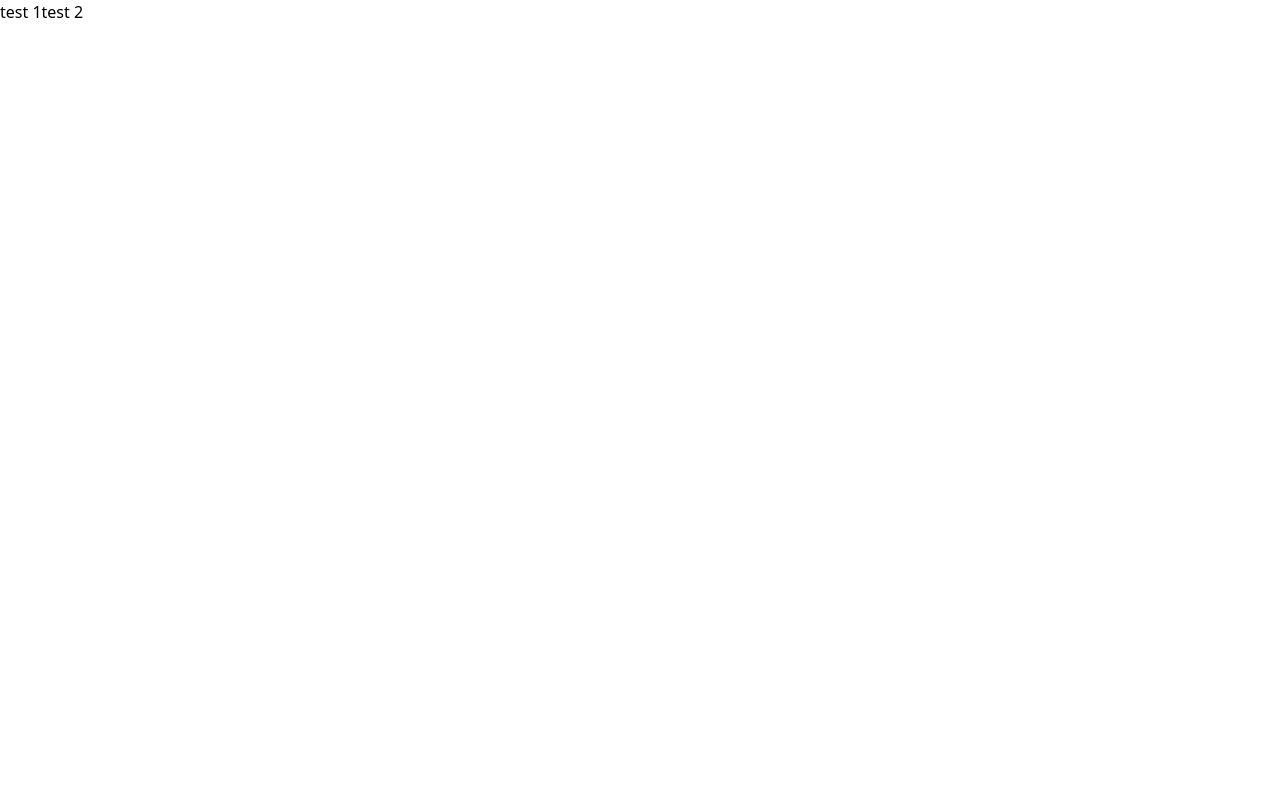
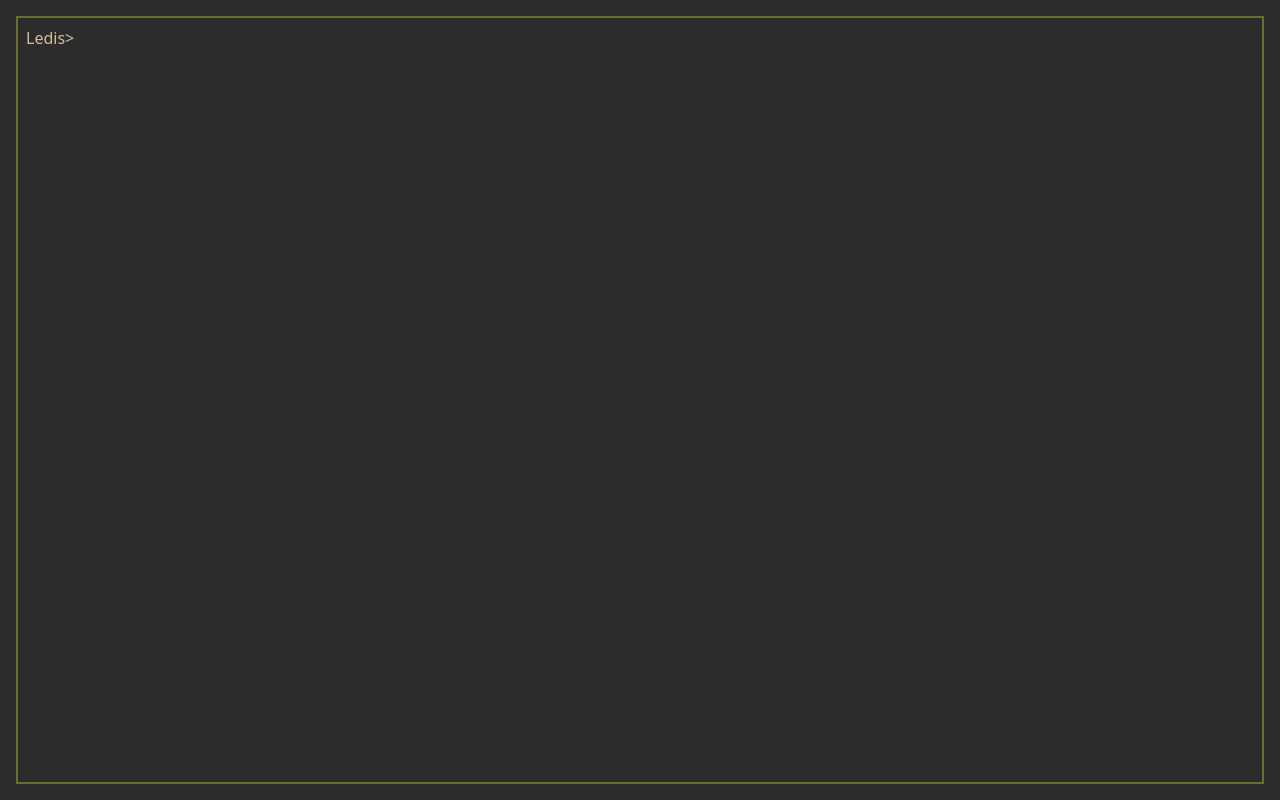
Before and after one commit to ChienNQuang/ledis-FE, a Vue app: page / in a window 1280 px wide. Built offline with nearby package versions, Linux system fonts and the light colour scheme.

Commit message:
feat: main terminal window

```diff
--- a/src/App.vue
+++ b/src/App.vue
@@ -1,8 +1,9 @@
-<script setup lang="ts"></script>
+<script setup lang="ts">
+import CliTerminal from './components/cli/CliTerminal.vue'
+</script>
 
 <template>
-  <div class="flex">
-    <div>test 1</div>
-    <div>test 2</div>
+  <div class="h-screen w-screen">
+    <CliTerminal />
   </div>
 </template>
--- a/src/assets/main.css
+++ b/src/assets/main.css
@@ -1 +1,9 @@
 @import 'tailwindcss';
+@layer utilities {
+  .no-scrollbar {
+    scrollbar-width: none; /* Firefox */
+  }
+  .no-scrollbar::-webkit-scrollbar {
+    display: none; /* Chrome, Safari and Opera */
+  }
+}
--- /dev/null
+++ b/src/components/cli/CliInput.vue
@@ -0,0 +1,39 @@
+<script setup lang="ts">
+import { nextTick, onMounted, ref, watch } from 'vue'
+import CliLedisIndicator from './CliLedisIndicator.vue'
+
+const text = ref('')
+const textArea = ref<HTMLTextAreaElement | null>(null)
+
+function resize() {
+  nextTick(() => {
+    if (textArea.value) {
+      textArea.value.style.height = 'auto'
+      textArea.value.style.height = `${textArea.value.scrollHeight}px`
+    }
+  })
+}
+
+onMounted(resize)
+watch(text, resize)
+</script>
+
+<template>
+  <div class="relative flex-wrap">
+    <div class="absolute left-0 top-0">
+      <CliLedisIndicator />
+    </div>
+    <textarea
+      ref="textArea"
+      type="text"
+      class="bg-transparent w-full relative pl-14 flex-1 text-[#d4be98] border-none h-full outline-none resize-none no-scrollbar"
+      autofocus
+      v-model="text"
+      @keydown.enter.prevent="
+        (e) => {
+          $emit('update', text.trim())
+        }
+      "
+    />
+  </div>
+</template>
--- /dev/null
+++ b/src/components/cli/CliLedisIndicator.vue
@@ -0,0 +1,7 @@
+<script setup lang="ts"></script>
+
+<template>
+  <div>
+    <div>Ledis></div>
+  </div>
+</template>
--- /dev/null
+++ b/src/components/cli/CliOutput.vue
@@ -0,0 +1,15 @@
+<script setup lang="ts">
+interface Props {
+  logs?: string[]
+}
+
+const props = defineProps<Props>()
+</script>
+
+<template>
+  <div class="">
+    <div v-for="log in props.logs" :key="log">
+      {{ log }}
+    </div>
+  </div>
+</template>
--- /dev/null
+++ b/src/components/cli/CliTerminal.vue
@@ -0,0 +1,18 @@
+<script setup lang="ts">
+import { ref } from 'vue'
+import CliInput from './CliInput.vue'
+import CliOutput from './CliOutput.vue'
+
+const logs = ref<string[]>([])
+</script>
+
+<template>
+  <div class="bg-[#2c2c2c] size-full p-4">
+    <div
+      class="relative border-[#6b6f24] text-[#d4be98] border-2 size-full overflow-auto p-2 no-scrollbar"
+    >
+      <CliOutput :logs />
+      <CliInput @update="logs.push($event)" />
+    </div>
+  </div>
+</template>
```
